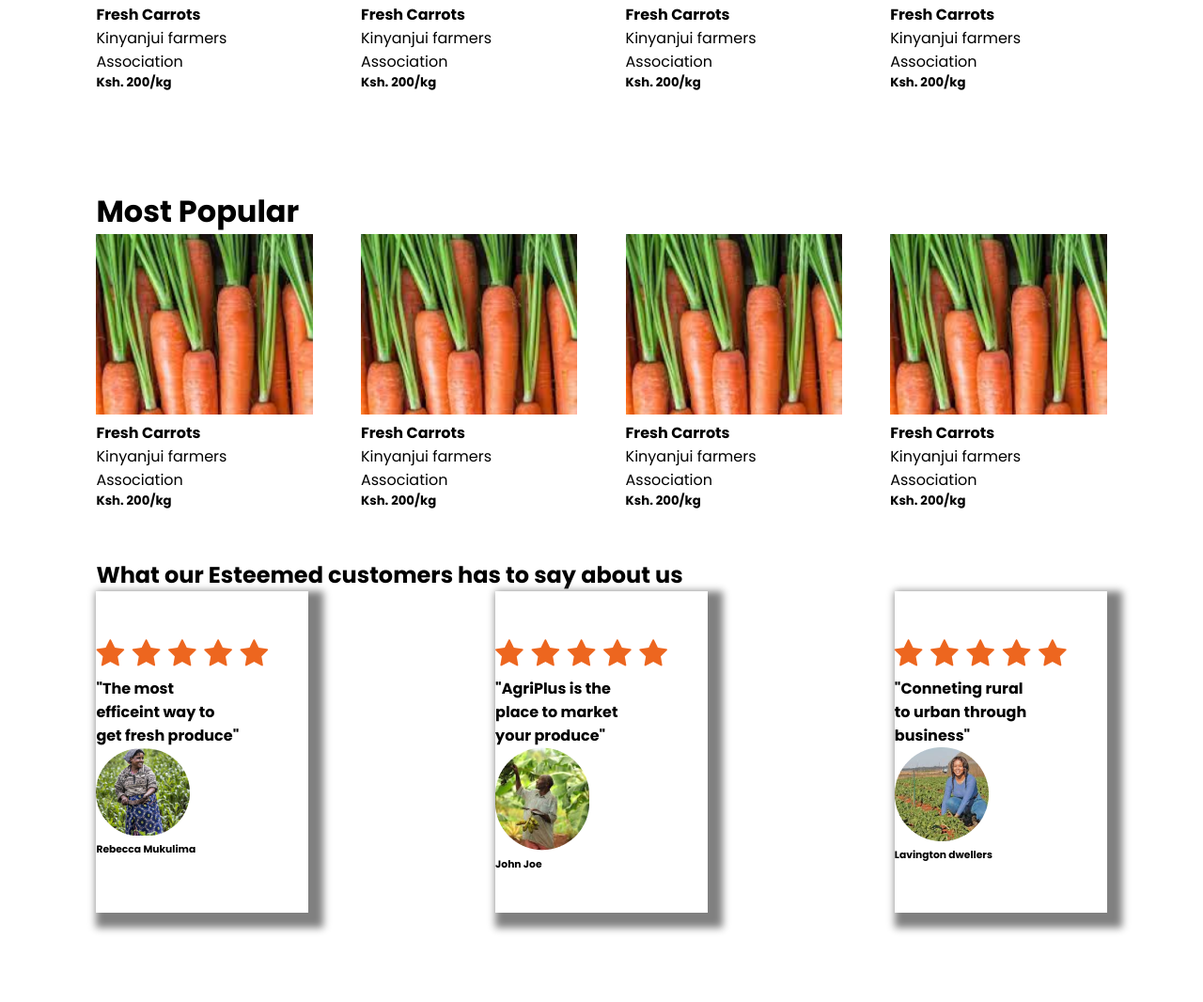
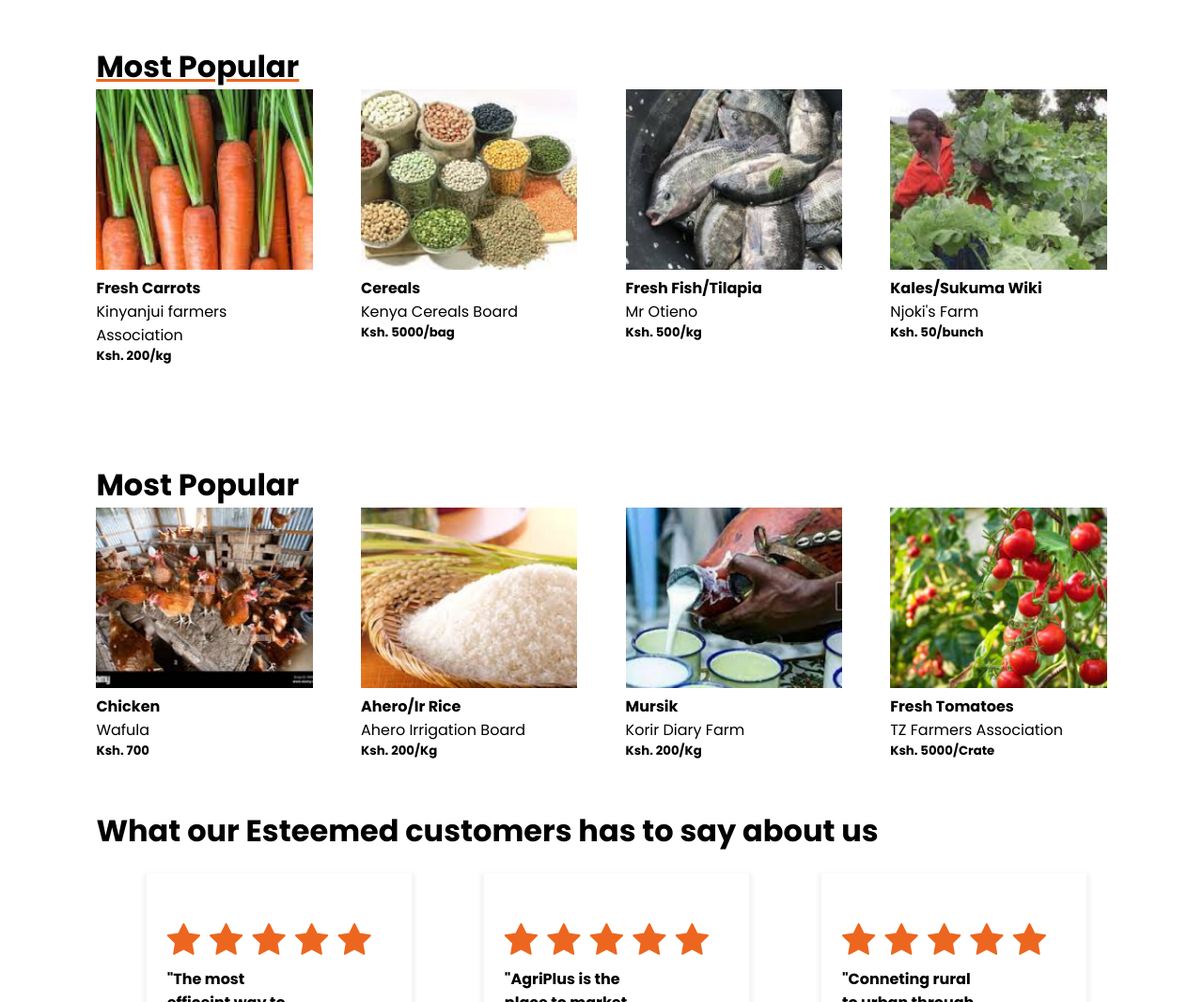
Before and after one commit to KeOdhiambo/AgriPlus-Website, a plain HTML site: page index.html in a window 1280 px wide. Shown: the part 1734-2800 px from the top of the page at 94% size. Drawn offline with Linux system fonts and the light colour scheme.

Commit message:
updated changes

```diff
--- a/css/style.css
+++ b/css/style.css
@@ -28,7 +28,7 @@ body {
 
 #strong{
     text-decoration: underline;
-    text-decoration-color: #ED661F;
+    text-decoration-color: #ed661f;
     text-underline-position: below;
 }
 
@@ -36,8 +36,7 @@ body {
 
     list-style: none;
     display: flex;
-    /* gap: 50px; */
-    text-underline-position: below;
+    gap: 50px;
 }
 .
 
@@ -65,30 +64,31 @@ body {
 /* background */
 .image-flex{
     display:flex;
-    /* margin:10px auto; */
-    /* gap: 2rem; */
+    margin:10px auto;
+    gap: 2rem;
 }
 
 .image-flex {
     width: 100%;
 
-    justify-content: center;
+
+    justify-content:center;
     background-image: url('../images/image 1.png');
     background-size: cover;
-    background-position: 50% 100%;
+    background-position: 100% 100%;
 }
 
 .ingridients{
-    /* background-color: red; */
-    width: 500px;
-}
-/* .image-flex img {
     width: 100%;
     height: 100%;
-} */
+}
+.image-flex img {
+    width: 100%;
+    height: 100%;
+}
 
 .back-img {
-    padding: 2%;
+    padding: 7%;
 
 }
 
@@ -100,7 +100,7 @@ body {
     cursor: pointer;
     font-size: x-large;
     background-color: #ED661F;
-    color: #000;
+    border: none;
 
 }
 
@@ -167,11 +167,47 @@ body {
 }
 
 .card-icons {
-    padding: 4% 4% 4% 0;
-    box-shadow: 8px 8px 8px 8px gray;
+    padding: 4% 4% 2% 2%;
+    box-shadow: 0px 4px 4px 4px whitesmoke;
+    margin-top: 2%;
+    margin-right: 2%;
+    margin-left: 5%;
+    margin-bottom: 5%;
 }
 
 .icons {
     color: #ED661F;
-    font-size: 32px;
+    font-size: 38px;
 }
+#img1{
+    display: flex;
+    flex-direction: row;
+}
+
+.subscribe{
+    background-color: black;
+    padding: 5% 5% 5% 5%;
+    color: white;
+    margin-top: 5%;
+    margin-left: 5%;
+    margin-right: 5%;
+    margin-bottom: 5%;
+
+}
+.subscribe{
+    flex: auto;
+    align-items: center;
+    justify-content: center;
+}
+.subscribe h2{
+    text-align: center;
+}
+.subscribe p{
+    text-align: center;
+}
+
+.btn3 {
+    display: flex;
+    justify-content: center;
+
+}
--- a/index.html
+++ b/index.html
@@ -63,7 +63,7 @@
             <button id="button-2">Explore More</button>
         </div>
         <div class="ingridients">
-            <!-- <img src="./images/image 2.png" alt=""> -->
+            <img src="./images/image 2.png" alt="">
         </div>
     </div>
 
@@ -89,7 +89,9 @@
     <!--why section-->
     <div class="why-we">
         <div>
-            <h1><strong>Why we</strong> exist</h1>
+            <h1 id="strong">
+                <strong>Why we</strong> exist
+            </h1>
             <p>We are built to make your work easier. Like any other online <br> ecomerce, AgriPlus provide a great
                 platform for <br> farmers to reach their customers throughtout the <br> country. We made it easier to
                 shop from anywhere through the platform.</p>
@@ -113,7 +115,7 @@
 
     <!--most-popular-->
     <div class="popular-container">
-        <h1>Most Popular</h1>
+         <h1 id="strong"><strong>Most</strong> Popular</h1>
         <div class="flex-popular">
             <div class="popular-card">
                 <img src="./images/Rectangle 5.png" alt="">
@@ -125,29 +127,29 @@
             </div>
 
             <div class="popular-card">
-                <img src="./images/Rectangle 5.png" alt="">
+                <img src="./images/image 4.png" alt="">
                 <div id="card1">
-                    <h4>Fresh Carrots</h4>
-                    <p>Kinyanjui farmers Association</p>
-                    <h5>Ksh. 200/kg</h5>
+                    <h4>Cereals</h4>
+                    <p>Kenya Cereals Board</p>
+                    <h5>Ksh. 5000/bag</h5>
                 </div>
             </div>
 
             <div class="popular-card">
-                <img src="./images/Rectangle 5.png" alt="">
+                <img src="./images/image 5.png" alt="">
                 <div id="card1">
-                    <h4>Fresh Carrots</h4>
-                    <p>Kinyanjui farmers Association</p>
-                    <h5>Ksh. 200/kg</h5>
+                    <h4>Fresh Fish/Tilapia</h4>
+                    <p>Mr Otieno</p>
+                    <h5>Ksh. 500/kg</h5>
                 </div>
             </div>
 
             <div class="popular-card">
-                <img src="./images/Rectangle 5.png" alt="">
+                <img src="./images/image 6.png" alt="">
                 <div id="card1">
-                    <h4>Fresh Carrots</h4>
-                    <p>Kinyanjui farmers Association</p>
-                    <h5>Ksh. 200/kg</h5>
+                    <h4>Kales/Sukuma Wiki</h4>
+                    <p>Njoki's Farm</p>
+                    <h5>Ksh. 50/bunch</h5>
                 </div>
             </div>
         </div>
@@ -159,47 +161,49 @@
         <h1>Most Popular</h1>
         <div class="flex-popular">
             <div class="popular-card">
-                <img src="./images/Rectangle 5.png" alt="">
+                <img src="./images/Rectangle 6.png" alt="">
                 <div id="card1">
-                    <h4>Fresh Carrots</h4>
-                    <p>Kinyanjui farmers Association</p>
-                    <h5>Ksh. 200/kg</h5>
+                    <h4>Chicken</h4>
+                    <p>Wafula</p>
+                    <h5>Ksh. 700</h5>
                 </div>
             </div>
 
             <div class="popular-card">
-                <img src="./images/Rectangle 5.png" alt="">
+                <img src="./images/Rectangle 7.png" alt="">
                 <div id="card1">
-                    <h4>Fresh Carrots</h4>
-                    <p>Kinyanjui farmers Association</p>
-                    <h5>Ksh. 200/kg</h5>
+                    <h4>Ahero/Ir Rice</h4>
+                    <p>Ahero Irrigation Board</p>
+                    <h5>Ksh. 200/Kg</h5>
                 </div>
             </div>
 
             <div class="popular-card">
-                <img src="./images/Rectangle 5.png" alt="">
+                <img src="./images/Rectangle 8.png" alt="">
                 <div id="card1">
-                    <h4>Fresh Carrots</h4>
-                    <p>Kinyanjui farmers Association</p>
-                    <h5>Ksh. 200/kg</h5>
+                    <h4>Mursik</h4>
+                    <p>Korir Diary Farm</p>
+                    <h5>Ksh. 200/Kg</h5>
                 </div>
             </div>
 
             <div class="popular-card">
-                <img src="./images/Rectangle 5.png" alt="">
+                <img src="./images/Rectangle 9.png" alt="">
                 <div id="card1">
-                    <h4>Fresh Carrots</h4>
-                    <p>Kinyanjui farmers Association</p>
-                    <h5>Ksh. 200/kg</h5>
+                    <h4>Fresh Tomatoes</h4>
+                    <p>TZ Farmers Association</p>
+                    <h5>Ksh. 5000/Crate</h5>
                 </div>
             </div>
         </div>
 
     </div>
 
+    <!--all-->
+
     <!--customers-->
     <div class="our-customers">
-        <h2>What our Esteemed customers has to say about us </h2>
+        <h1>What our Esteemed customers has to say about us </h1>
 
         <!--customers-cards-->
         <div class="customers-cards">
@@ -227,7 +231,7 @@
                     <span class="fa fa-star"></span>
                 </div>
                 <h4>"AgriPlus is the <br> place to market <br> your produce"</h4>
-                <div id="img2">
+                <div id="img1">
                     <img src="./images/Rectangle 11-1.png" alt="">
                     <h6>John Joe</h6>
                 </div>
@@ -243,7 +247,7 @@
                     <span class="fa fa-star"></span>
                 </div>
                 <h4>"Conneting rural <br> to urban through <br> business"</h4>
-                <div id="img3">
+                <div id="img1">
                     <img src="./images/Rectangle 11-2.png" alt="">
                     <h6>Lavington dwellers</h6>
                 </div>
@@ -251,6 +255,25 @@
         </div>
     </div>
 
+    <div class="subscribe">
+        <h2>We'd Like to keep in touch</h2>
+        <p>Subscribe to our newsletter</p>
+        <div class="btn3">
+            <!-- <button> -->
+                <input type="text" placeholder="Enter your email address" id="">
+                <!-- <div id="email">
+                    Enter your email address
+                </div> -->
+                <button id="sub">
+                    Subscribe
+                </button>
+            </button>
+
+
+
+        </div>
+    </div>
+
 </body>
 
 </html>
```
